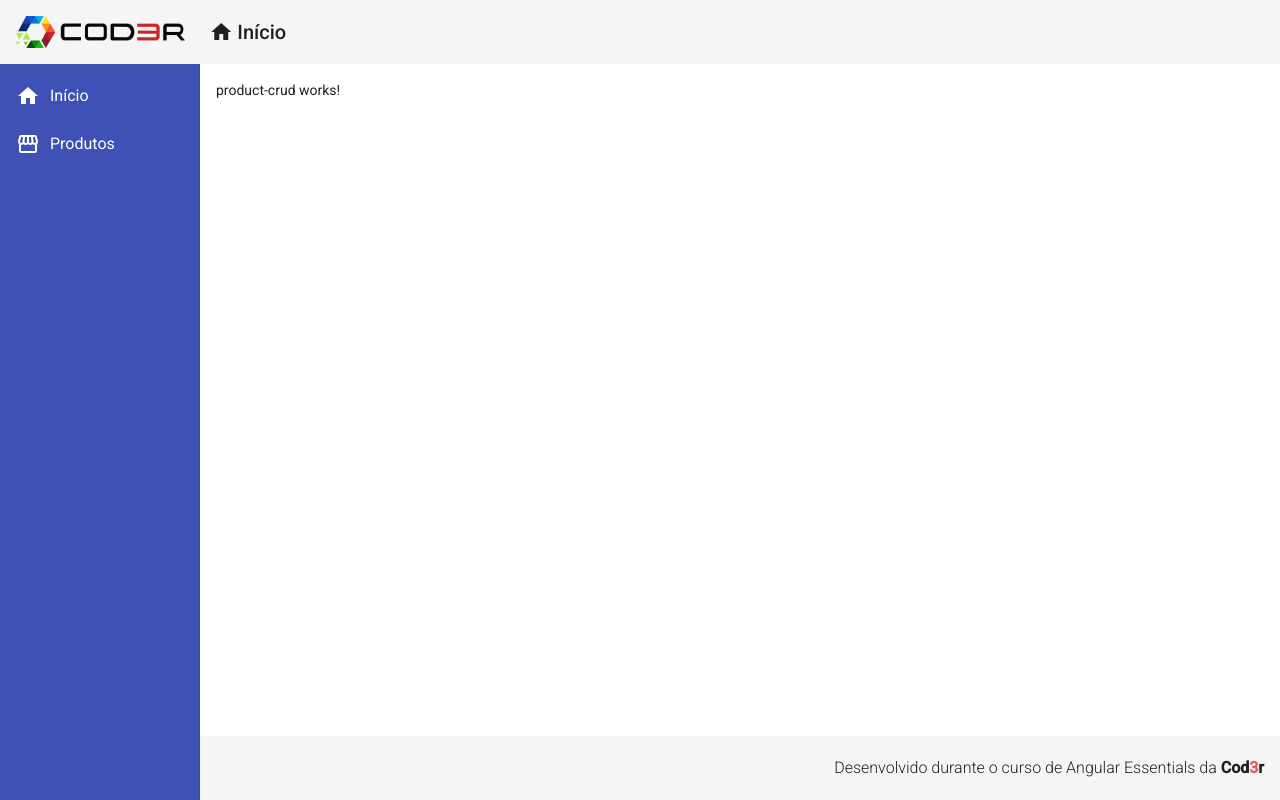
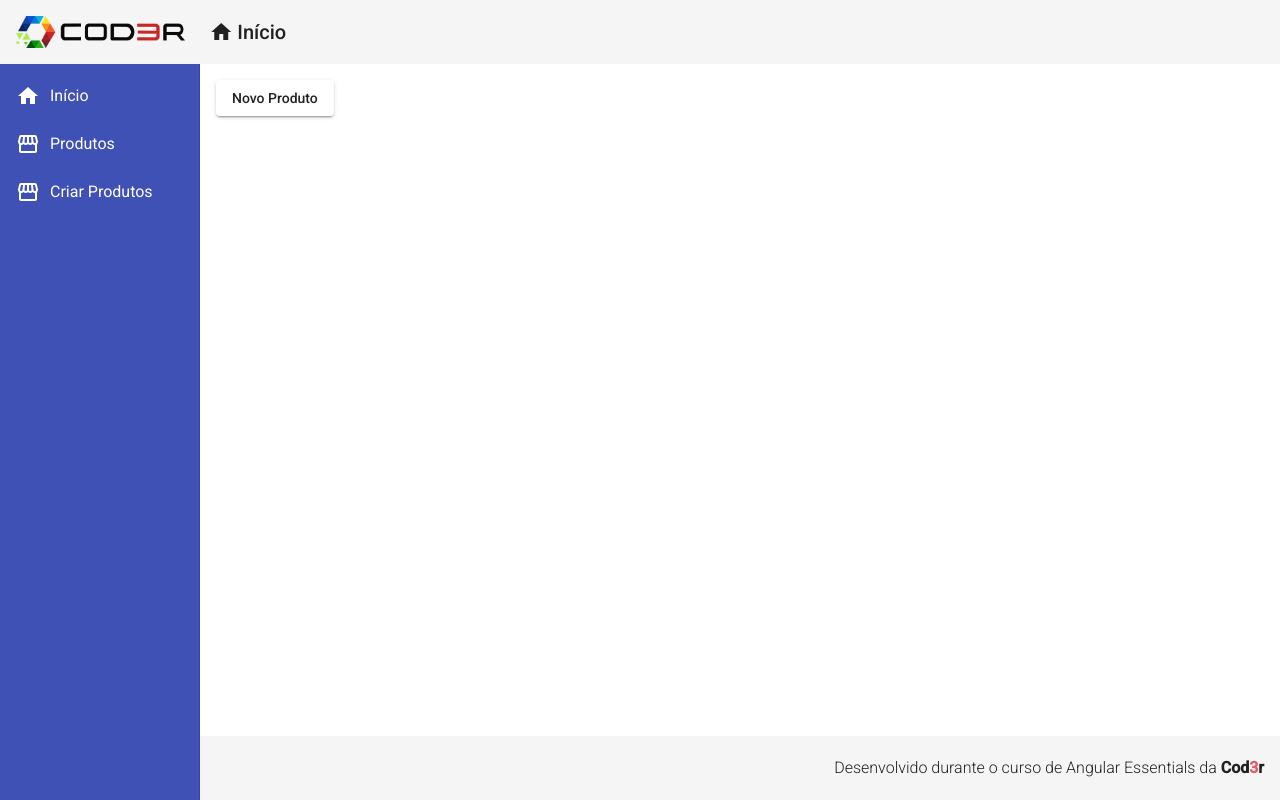
Before and after one commit to ranyery/crud-angular, an Angular app in the folder frontend/: page /products in a window 1280 px wide. Built offline with nearby package versions, Linux system fonts and the light colour scheme.

Commit message:
feat: adiciona navegacao simples atraves de event binding

```diff
--- a/frontend/src/app/app.module.ts
+++ b/frontend/src/app/app.module.ts
@@ -8,6 +8,7 @@ import { MatCardModule } from "@angular/material/card";
 import { MatListModule } from "@angular/material/list";
 import { MatSidenavModule } from "@angular/material/sidenav";
 import { MatToolbarModule } from "@angular/material/toolbar";
+import { MatButtonModule } from "@angular/material/button";
 
 import { AppComponent } from "./app.component";
 import { FooterComponent } from "./components/template/footer/footer.component";
@@ -19,7 +20,7 @@ import { ProductCrudComponent } from "./views/product-crud/product-crud.componen
 
 import { RedDirective } from "./directives/red.directive";
 import { ForDirective } from "./directives/for.directive";
-import { ProductCreateComponent } from './components/product/product-create/product-create.component';
+import { ProductCreateComponent } from "./components/product/product-create/product-create.component";
 
 @NgModule({
   declarations: [
@@ -41,6 +42,7 @@ import { ProductCreateComponent } from './components/product/product-create/prod
     MatSidenavModule,
     MatListModule,
     MatCardModule,
+    MatButtonModule,
   ],
   providers: [],
   bootstrap: [AppComponent],
--- a/frontend/src/app/components/template/nav/nav.component.html
+++ b/frontend/src/app/components/template/nav/nav.component.html
@@ -13,6 +13,9 @@
       <a mat-list-item routerLink="/products">
         <i class="material-icons">storefront</i>Produtos
       </a>
+      <a mat-list-item routerLink="/products/create">
+        <i class="material-icons">storefront</i>Criar Produtos
+      </a>
     </mat-nav-list>
   </mat-sidenav>
   <mat-sidenav-content class="content">
--- a/frontend/src/app/views/product-crud/product-crud.component.html
+++ b/frontend/src/app/views/product-crud/product-crud.component.html
@@ -1 +1,3 @@
-<p>product-crud works!</p>
+<button (click)="navigateToProductCreate()" mat-raised-button>
+  Novo Produto
+</button>
--- a/frontend/src/app/views/product-crud/product-crud.component.ts
+++ b/frontend/src/app/views/product-crud/product-crud.component.ts
@@ -1,4 +1,5 @@
 import { Component, OnInit } from "@angular/core";
+import { Router } from "@angular/router";
 
 @Component({
   selector: "app-product-crud",
@@ -6,7 +7,11 @@ import { Component, OnInit } from "@angular/core";
   styleUrls: ["./product-crud.component.scss"],
 })
 export class ProductCrudComponent implements OnInit {
-  constructor() {}
+  constructor(private router: Router) {}
 
   ngOnInit(): void {}
+
+  public navigateToProductCreate(): void {
+    this.router.navigate(["/products/create"]);
+  }
 }
```
